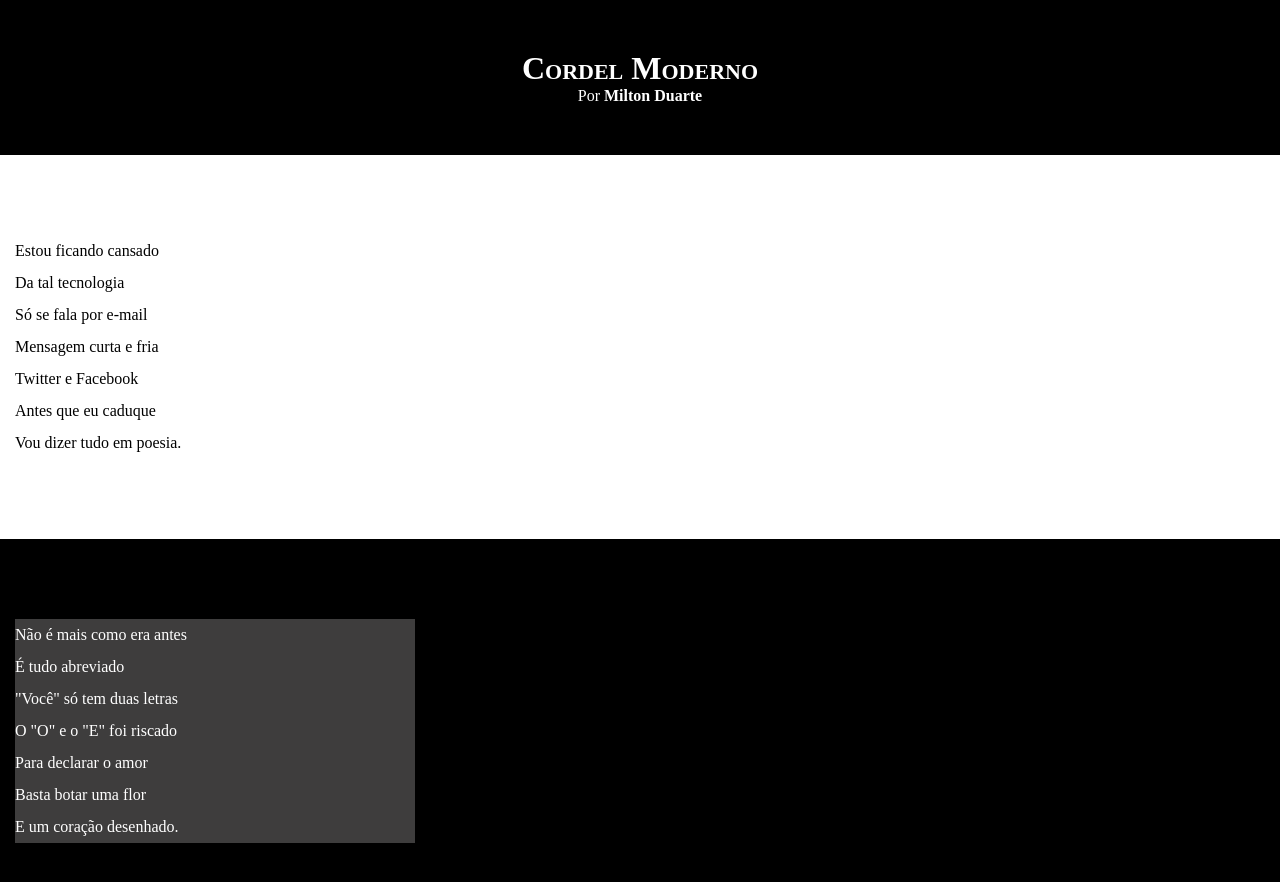
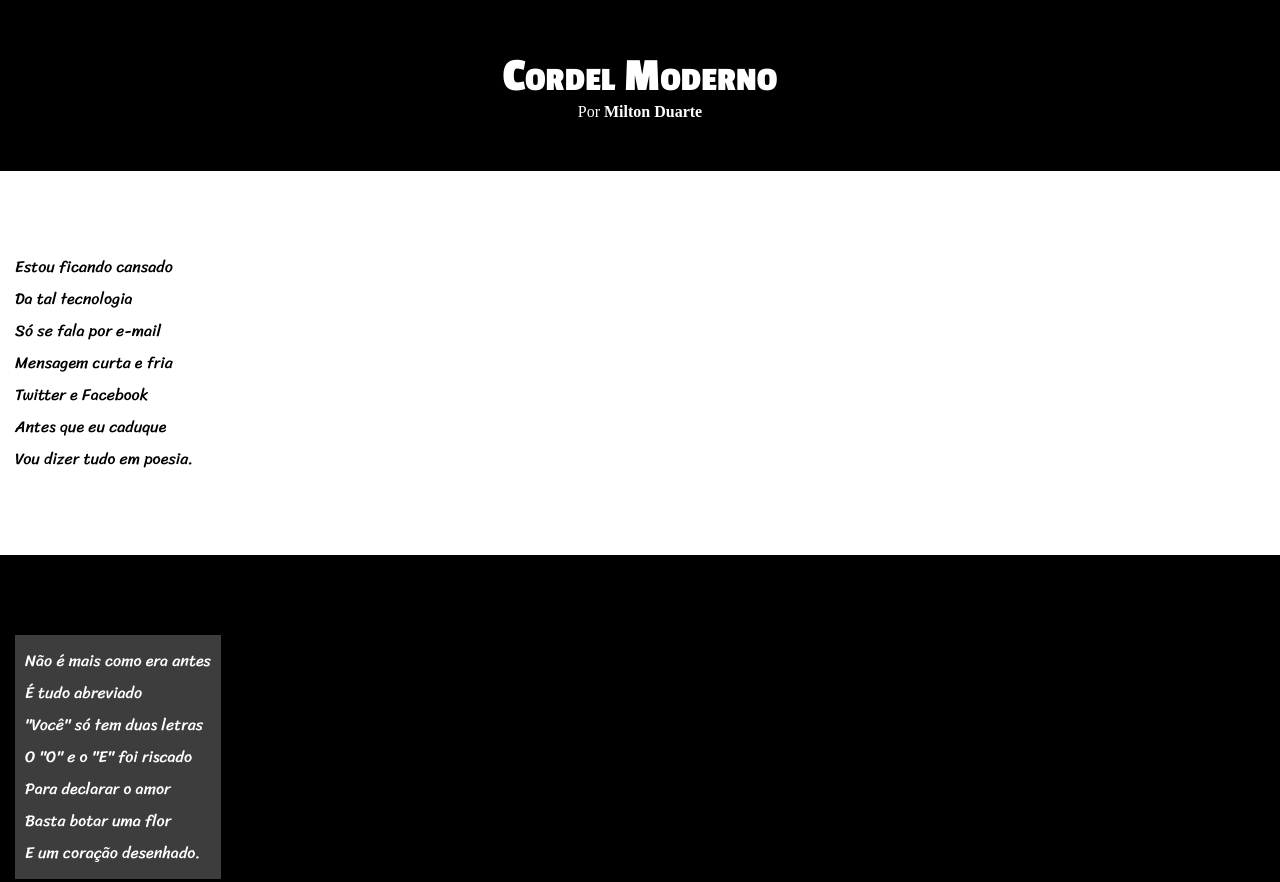
Before and after one commit to joaovictorkim/html-css, a plain HTML site: page desafios/desafio01/index.html in a window 1280 px wide. Shown: the top 882 px of the page. Drawn offline with Linux system fonts and the light colour scheme.

Commit message:
atualizando estilos do desafio 1

```diff
--- a/desafios/desafio01/estilo/style.css
+++ b/desafios/desafio01/estilo/style.css
@@ -1,4 +1,14 @@
 @charset 'UTF-8';
+
+@import url('https://fonts.googleapis.com/css2?family=Bebas+Neue&family=Montserrat:ital,wght@0,100..900;1,100..900&family=Open+Sans:ital,wght@0,300..800;1,300..800&family=Passion+One:wght@400;700;900&family=Patrick+Hand&family=Roboto:ital,wght@0,100..900;1,100..900&display=swap');
+
+@import url('https://fonts.googleapis.com/css2?family=Sriracha&display=swap');
+
+:root{
+    --fonte1: Verdana. Geneva, Tahoma, sans-serif;
+    --fonte2: 'Passion One', sans-serif;
+    --fonte3: "Sriracha", cursive;
+}
 
 *{
     margin: 0;
@@ -8,6 +18,7 @@
 html, body{
     min-height: 100vh;
     background-color:lightblue;
+    font-family: var(--fonte1);
 }
 
 header{
@@ -19,6 +30,8 @@
 header > h1{
     padding-top: 50px;
     font-variant: small-caps;
+    font-family: var(--fonte2);
+    font-size: 3em;
 }
 
 header > p{
@@ -40,6 +53,7 @@
     padding-bottom: 10vh;
     padding-left: 15px;
     line-height: 2em;
+    font-family: var(--fonte3);
 }
 
 .normal{
@@ -54,7 +68,8 @@
 
 .imagem > p{
     background-color: rgba(141, 139, 139, 0.445);
-    width: 400px;
+    display: inline-block;
+    padding: 10px;
 }
 
 footer{
```
